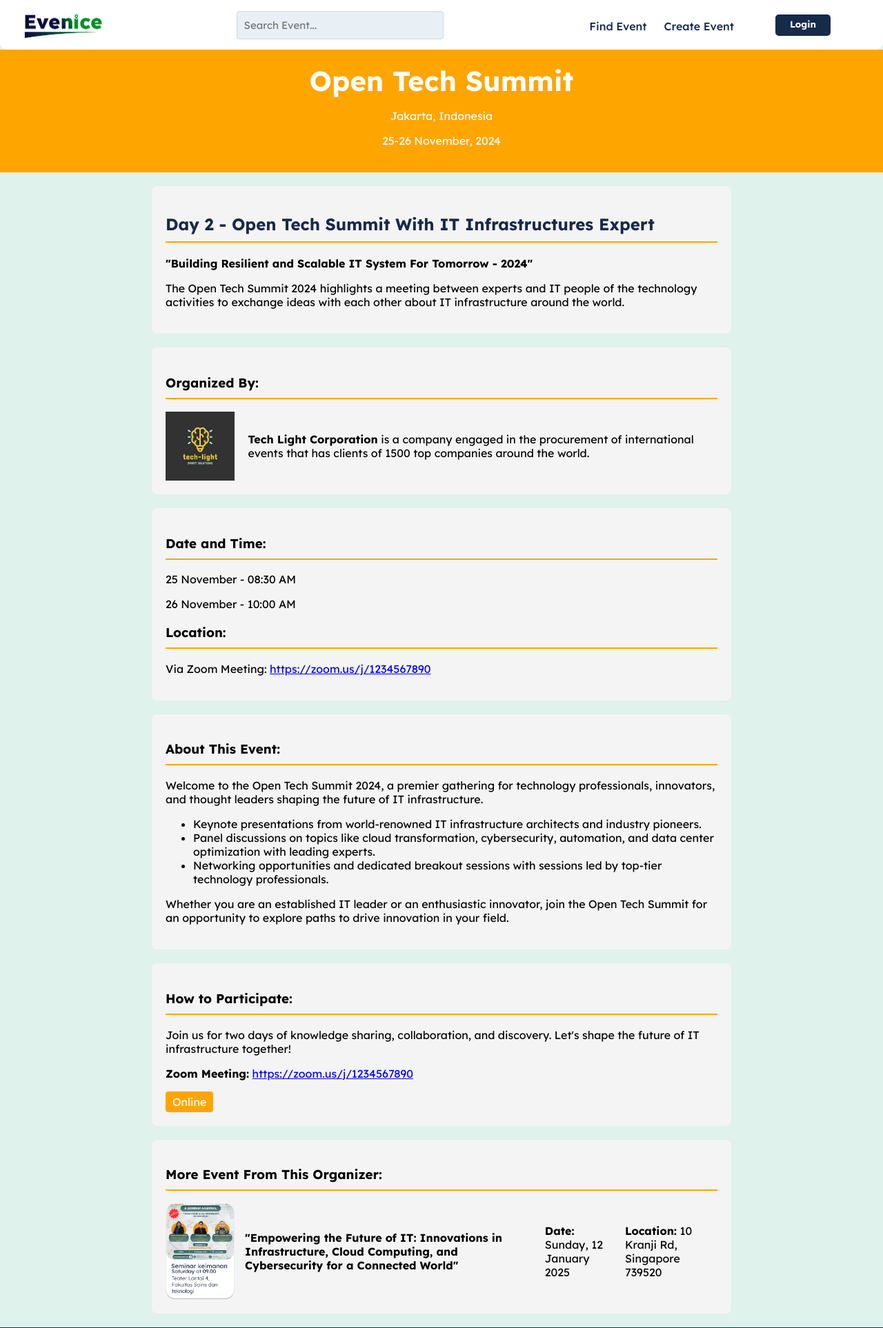
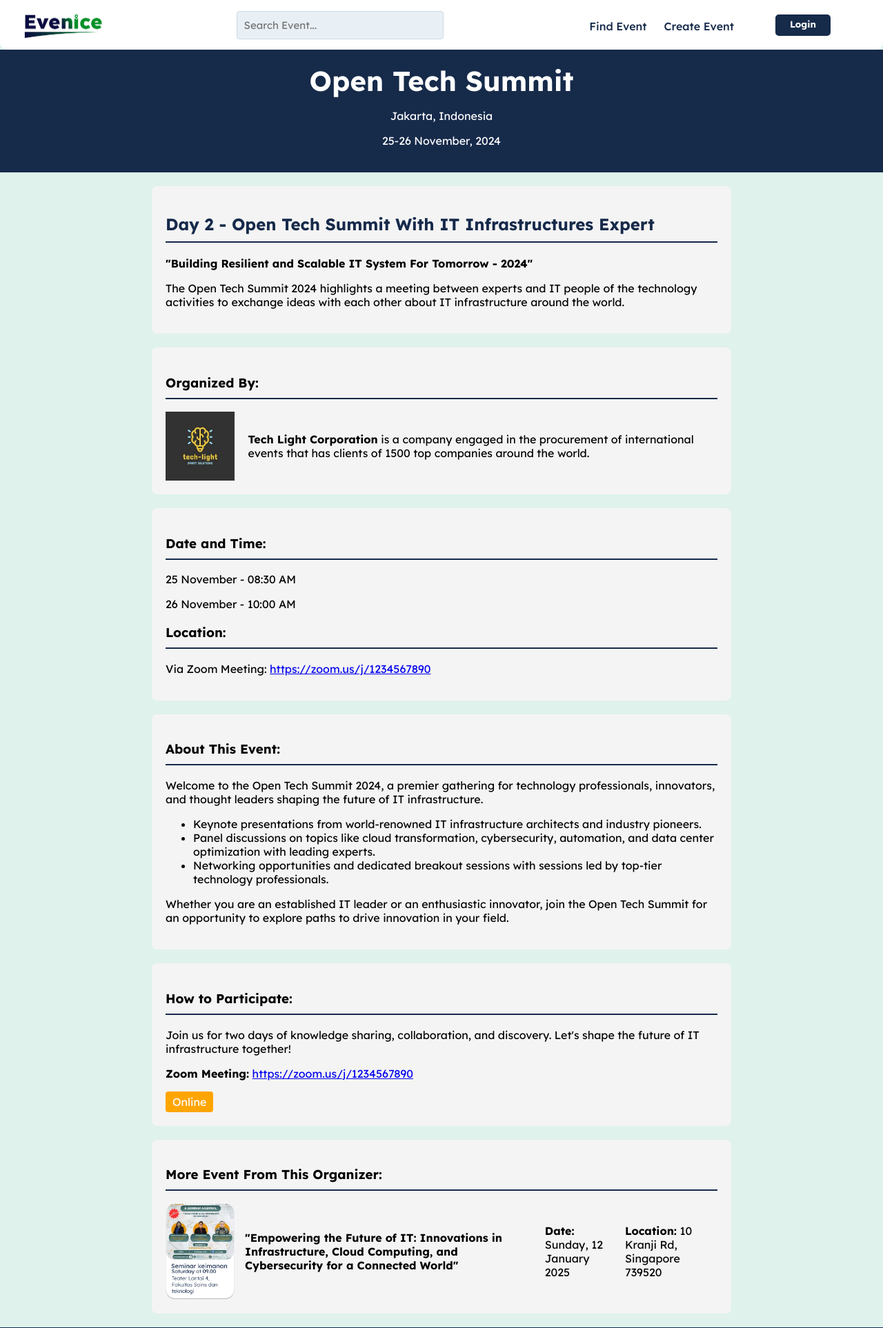
Before and after one commit to Nashrullah24/Evennice, a PHP site: page /Event.html in a window 1280 px wide. Shown: the top 1926 px of the page at 69% size. Run offline with PHP 8.4, Linux system fonts and the light colour scheme.

Commit message:
Update Event.css

```diff
--- a/Styesheet/Event.css
+++ b/Styesheet/Event.css
@@ -109,7 +109,7 @@
 }
 
 .header {
-  background: #ffa500;
+  background: #162a4a;
   color: white;
   text-align: center;
   padding: 20px 10px;
@@ -129,7 +129,7 @@
 }
 
 .event-details h2, .organizer h3, .schedule h3, .about-event h3, .participation h3, .related-events h3 {
-  border-bottom: 2px solid #ffa500;
+  border-bottom: 2px solid #162a4a;
   padding-bottom: 10px;
 }
 
```
